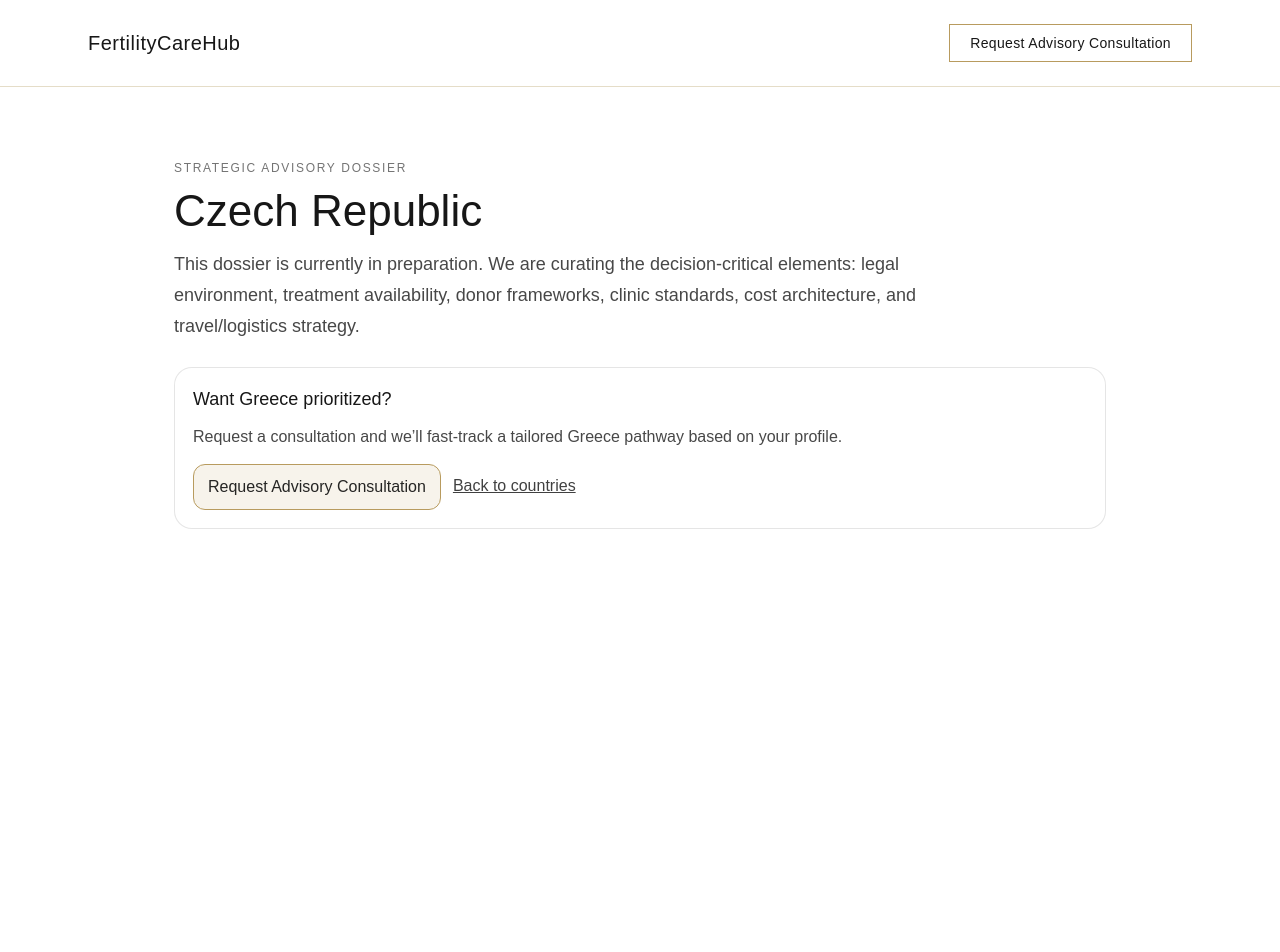
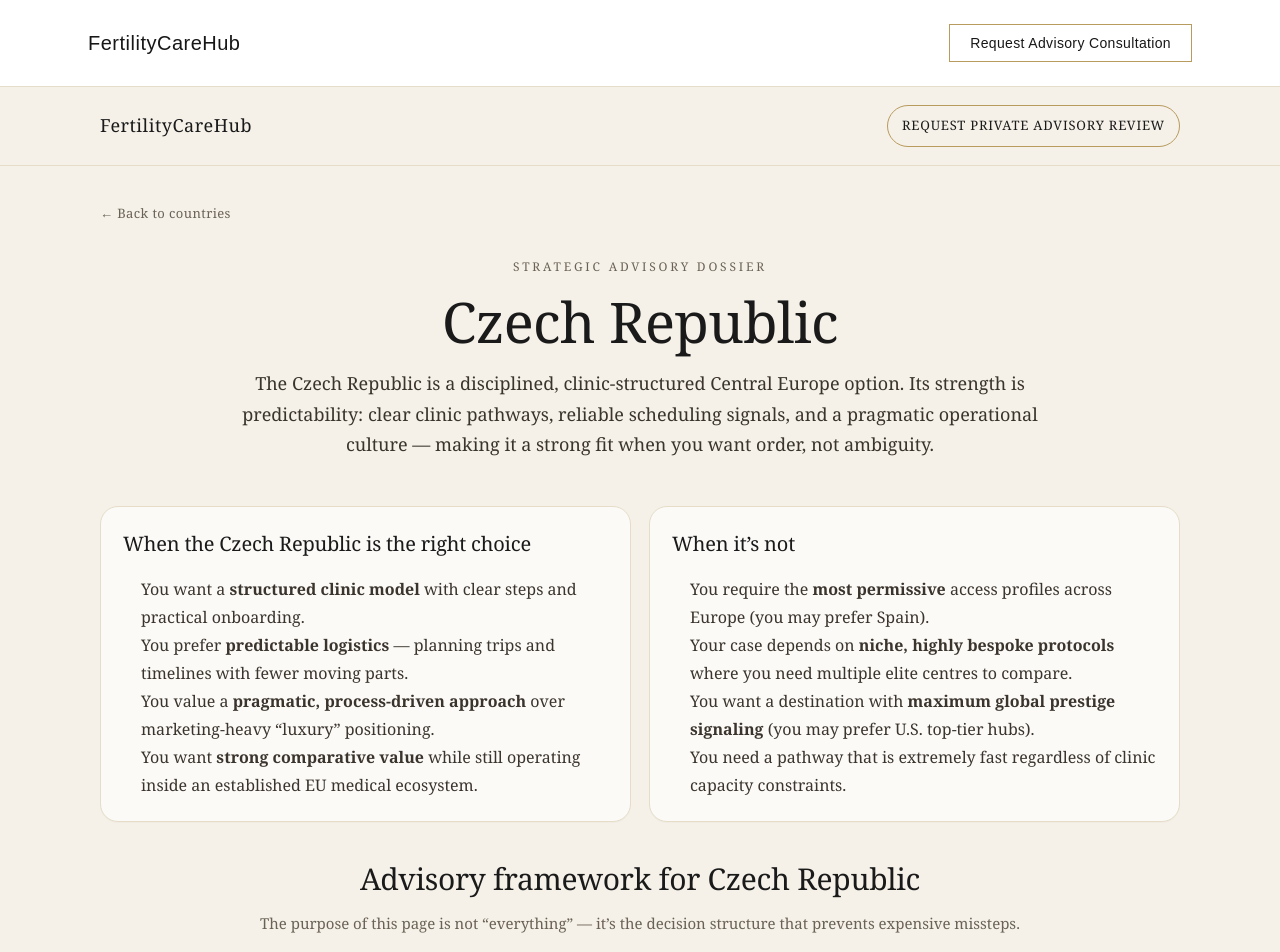
Before and after one commit to fmeliteintl-collab/fertilitycarehub-web, a Next.js app: page /countries/czech-republic in a window 1280 px wide. Shown: the top 952 px of the page. Before the commit the page ends 800 px from the top, so only its background shows below. Built offline with nearby package versions, Linux system fonts and the light colour scheme.

Commit message:
Add Czech Republic dossier page

```diff
--- a/app/countries/czech-republic/page.tsx
+++ b/app/countries/czech-republic/page.tsx
@@ -1,96 +1,353 @@
 import Link from "next/link";
 
-export default function GreeceDossier() {
+export default function CzechRepublicDossier() {
+  const COUNTRY = "Czech Republic";
+  const SLUG = "czech-republic";
+
   return (
-    <main style={{ maxWidth: 980, margin: "0 auto", padding: "72px 24px" }}>
-      <header style={{ marginBottom: 22 }}>
-        <div style={{ fontSize: 12, letterSpacing: "0.14em", textTransform: "uppercase", color: "rgba(0,0,0,0.55)" }}>
-          Strategic Advisory Dossier
-        </div>
-        <h1 style={{ fontSize: 44, lineHeight: 1.1, margin: "10px 0 0" }}>Czech Republic</h1>
-        <p style={{ marginTop: 14, fontSize: 18, lineHeight: 1.7, color: "rgba(0,0,0,0.72)", maxWidth: 760 }}>
-          This dossier is currently in preparation. We are curating the decision-critical elements:
-          legal environment, treatment availability, donor frameworks, clinic standards, cost architecture,
-          and travel/logistics strategy.
-        </p>
-      </header>
-
-      <section
+    <main
+      style={{
+        background: "#F5F1E8",
+        color: "#1A1A1A",
+        minHeight: "100vh",
+        fontFamily:
+          'ui-serif, Georgia, Cambria, "Times New Roman", Times, serif',
+      }}
+    >
+      {/* Header */}
+      <header
         style={{
-          marginTop: 26,
-          border: "1px solid rgba(0,0,0,0.10)",
-          borderRadius: 18,
-          padding: 18,
-          background: "rgba(255,255,255,0.55)",
+          width: "100%",
+          borderBottom: "1px solid #E5DDC8",
+          background: "#F5F1E8",
         }}
       >
-        <h2 style={{ margin: 0, fontSize: 18 }}>Want Greece prioritized?</h2>
-        <p style={{ marginTop: 10, marginBottom: 0, color: "rgba(0,0,0,0.72)", lineHeight: 1.7 }}>
-          Request a consultation and we’ll fast-track a tailored Greece pathway based on your profile.
-        </p>
-
-        <div style={{ marginTop: 14, display: "flex", gap: 12, flexWrap: "wrap" }}>
+        <div
+          style={{
+            maxWidth: 1120,
+            margin: "0 auto",
+            padding: "18px 20px",
+            display: "flex",
+            alignItems: "center",
+            justifyContent: "space-between",
+            gap: 16,
+          }}
+        >
           <Link
-            href="/consultation#request"
+            href="/countries"
             style={{
               textDecoration: "none",
-              padding: "10px 14px",
-              borderRadius: 12,
-              border: "1px solid #B89B5E",
-              background: "rgba(184,155,94,0.12)",
-              color: "rgba(0,0,0,0.85)",
+              color: "#1A1A1A",
+              fontSize: 18,
+              letterSpacing: 0.5,
             }}
           >
-            Request Advisory Consultation
+            FertilityCareHub
           </Link>
 
           <Link
-            href="/countries"
-            style={{ textDecoration: "underline", color: "rgba(0,0,0,0.75)", padding: "10px 0" }}
+            href={`/countries/${SLUG}#consultation`}
+            style={{
+              textDecoration: "none",
+              border: "1px solid #B89B5E",
+              color: "#1A1A1A",
+              padding: "10px 14px",
+              borderRadius: 999,
+              fontSize: 13,
+              letterSpacing: 0.8,
+              textTransform: "uppercase",
+              whiteSpace: "nowrap",
+              background: "transparent",
+            }}
           >
-            Back to countries
+            Request Private Advisory Review
           </Link>
         </div>
-      </section>
+      </header>
+
+      {/* Body */}
+      <div style={{ maxWidth: 1120, margin: "0 auto", padding: "28px 20px 80px" }}>
+        {/* Back link */}
+        <div style={{ marginTop: 6 }}>
+          <Link
+            href="/countries"
+            style={{
+              textDecoration: "none",
+              color: "#6A6256",
+              fontSize: 13,
+              letterSpacing: 0.4,
+            }}
+          >
+            ← Back to countries
+          </Link>
+        </div>
+
+        {/* Hero */}
+        <section style={{ paddingTop: 34, paddingBottom: 28, textAlign: "center" }}>
+          <div
+            style={{
+              fontSize: 12,
+              letterSpacing: 2.8,
+              textTransform: "uppercase",
+              color: "#6A6256",
+              marginBottom: 16,
+            }}
+          >
+            Strategic advisory dossier
+          </div>
+
+          <h1
+            style={{
+              margin: 0,
+              fontSize: 56,
+              lineHeight: 1.05,
+              letterSpacing: -0.6,
+            }}
+          >
+            {COUNTRY}
+          </h1>
+
+          <p
+            style={{
+              margin: "18px auto 0",
+              maxWidth: 860,
+              fontSize: 18,
+              lineHeight: 1.7,
+              color: "#3A342C",
+            }}
+          >
+            The Czech Republic is a disciplined, clinic-structured Central Europe option.
+            Its strength is predictability: clear clinic pathways, reliable scheduling signals,
+            and a pragmatic operational culture — making it a strong fit when you want order,
+            not ambiguity.
+          </p>
+        </section>
+
+        {/* 2-up decision boxes */}
+        <section
+          style={{
+            display: "grid",
+            gridTemplateColumns: "1fr 1fr",
+            gap: 18,
+            marginTop: 18,
+          }}
+        >
+          {/* Right choice */}
+          <div
+            style={{
+              background: "#FBFAF7",
+              border: "1px solid #E5DDC8",
+              borderRadius: 18,
+              padding: "22px 22px",
+              boxShadow: "0 1px 0 rgba(0,0,0,0.02)",
+            }}
+          >
+            <h2 style={{ margin: 0, fontSize: 20, letterSpacing: -0.2 }}>
+              When the Czech Republic is the right choice
+            </h2>
+
+            <ul style={{ margin: "16px 0 0", paddingLeft: 18, color: "#3A342C", lineHeight: 1.75 }}>
+              <li>
+                You want a <b>structured clinic model</b> with clear steps and practical onboarding.
+              </li>
+              <li>
+                You prefer <b>predictable logistics</b> — planning trips and timelines with fewer moving parts.
+              </li>
+              <li>
+                You value a <b>pragmatic, process-driven approach</b> over marketing-heavy “luxury” positioning.
+              </li>
+              <li>
+                You want <b>strong comparative value</b> while still operating inside an established EU medical ecosystem.
+              </li>
+            </ul>
+          </div>
+
+          {/* Not */}
+          <div
+            style={{
+              background: "#FBFAF7",
+              border: "1px solid #E5DDC8",
+              borderRadius: 18,
+              padding: "22px 22px",
+              boxShadow: "0 1px 0 rgba(0,0,0,0.02)",
+            }}
+          >
+            <h2 style={{ margin: 0, fontSize: 20, letterSpacing: -0.2 }}>When it’s not</h2>
+
+            <ul style={{ margin: "16px 0 0", paddingLeft: 18, color: "#3A342C", lineHeight: 1.75 }}>
+              <li>
+                You require the <b>most permissive</b> access profiles across Europe (you may prefer Spain).
+              </li>
+              <li>
+                Your case depends on <b>niche, highly bespoke protocols</b> where you need multiple elite centres to compare.
+              </li>
+              <li>
+                You want a destination with <b>maximum global prestige signaling</b> (you may prefer U.S. top-tier hubs).
+              </li>
+              <li>
+                You need a pathway that is extremely fast regardless of clinic capacity constraints.
+              </li>
+            </ul>
+          </div>
+        </section>
+
+        {/* Framework */}
+        <section style={{ marginTop: 34 }}>
+          <div style={{ textAlign: "center", marginBottom: 16 }}>
+            <h2 style={{ margin: 0, fontSize: 30, letterSpacing: -0.3 }}>
+              Advisory framework for {COUNTRY}
+            </h2>
+            <p
+              style={{
+                margin: "10px auto 0",
+                maxWidth: 820,
+                color: "#6A6256",
+                lineHeight: 1.7,
+                fontSize: 15,
+              }}
+            >
+              The purpose of this page is not “everything” — it’s the decision structure that prevents expensive missteps.
+            </p>
+          </div>
+
+          <div
+            style={{
+              display: "grid",
+              gridTemplateColumns: "repeat(3, 1fr)",
+              gap: 14,
+            }}
+          >
+            {[
+              {
+                title: "Regulatory posture",
+                text: "Clarify who qualifies, what the pathway permits, and what is realistically navigable without surprises.",
+              },
+              {
+                title: "Clinic pathway clarity",
+                text: "Assess intake friction, cycle scheduling predictability, and communication quality — the real operational risk.",
+              },
+              {
+                title: "Cost logic & planning",
+                text: "Understand total cost structure (treatment + travel + buffers) and avoid false ‘cheap’ signals.",
+              },
+            ].map((c) => (
+              <div
+                key={c.title}
+                style={{
+                  background: "#FBFAF7",
+                  border: "1px solid #E5DDC8",
+                  borderRadius: 16,
+                  padding: 18,
+                }}
+              >
+                <div style={{ fontSize: 16, marginBottom: 8, letterSpacing: -0.2 }}>{c.title}</div>
+                <div style={{ color: "#3A342C", lineHeight: 1.7, fontSize: 14 }}>{c.text}</div>
+              </div>
+            ))}
+          </div>
+        </section>
+
+        {/* Vetted options */}
+        <section style={{ marginTop: 34 }}>
+          <div style={{ textAlign: "center", marginBottom: 16 }}>
+            <h2 style={{ margin: 0, fontSize: 30, letterSpacing: -0.3 }}>
+              What we deliberately exclude
+            </h2>
+            <p
+              style={{
+                margin: "10px auto 0",
+                maxWidth: 860,
+                color: "#6A6256",
+                lineHeight: 1.7,
+                fontSize: 15,
+              }}
+            >
+              This is a private advisory posture — we don’t publish exhaustive lists. We curate what matters.
+            </p>
+          </div>
+
+          <div
+            style={{
+              background: "#FBFAF7",
+              border: "1px solid #E5DDC8",
+              borderRadius: 18,
+              padding: 22,
+            }}
+          >
+            <ul style={{ margin: 0, paddingLeft: 18, color: "#3A342C", lineHeight: 1.85 }}>
+              <li>❌ Exhaustive clinic directories (we curate a short list, not 300+).</li>
+              <li>❌ DIY visa/legal step-by-step (we guide and connect vetted partners if needed).</li>
+              <li>❌ Hotel price tables (we recommend a small set of reliable options when relevant).</li>
+              <li>❌ Every treatment detail (we focus on strategic decisions and risk control).</li>
+            </ul>
+          </div>
+        </section>
+
+        {/* Consultation anchor */}
+        <section
+          id="consultation"
+          style={{
+            marginTop: 44,
+            paddingTop: 22,
+            borderTop: "1px solid #E5DDC8",
+          }}
+        >
+          <div
+            style={{
+              background: "#FBFAF7",
+              border: "1px solid #E5DDC8",
+              borderRadius: 18,
+              padding: 24,
+              textAlign: "center",
+            }}
+          >
+            <h2 style={{ margin: 0, fontSize: 28, letterSpacing: -0.2 }}>
+              Private advisory review
+            </h2>
+            <p style={{ margin: "12px auto 0", maxWidth: 820, color: "#6A6256", lineHeight: 1.7 }}>
+              If you want this assessed against your profile (timeline, eligibility, donor pathway, complexity),
+              we’ll review your options privately and propose a structured next-step plan.
+            </p>
+
+            <div style={{ marginTop: 18 }}>
+              <Link
+                href="/consultation"
+                style={{
+                  display: "inline-block",
+                  textDecoration: "none",
+                  border: "1px solid #B89B5E",
+                  padding: "12px 16px",
+                  borderRadius: 999,
+                  color: "#1A1A1A",
+                  fontSize: 13,
+                  letterSpacing: 0.9,
+                  textTransform: "uppercase",
+                  background: "transparent",
+                }}
+              >
+                Review {COUNTRY} Strategy Privately
+              </Link>
+
+              <div style={{ marginTop: 10, fontSize: 13, color: "#6A6256" }}>
+                Discreet, structured guidance aligned to your profile and priorities.
+              </div>
+            </div>
+          </div>
+        </section>
+      </div>
+
+      {/* Responsive fallback */}
+      <style>{`
+        @media (max-width: 900px) {
+          section[style*="grid-template-columns: 1fr 1fr"] {
+            grid-template-columns: 1fr !important;
+          }
+          section div[style*="grid-template-columns: repeat(3, 1fr)"] {
+            grid-template-columns: 1fr !important;
+          }
+          h1 { font-size: 40px !important; }
+        }
+      `}</style>
     </main>
   );
 }
-<section
-  style={{
-    marginTop: 60,
-    paddingTop: 40,
-    borderTop: "1px solid rgba(0,0,0,0.08)",
-  }}
->
-  <h2 style={{ fontSize: 24, marginBottom: 12 }}>
-    Strategic Fit Requires Context
-  </h2>
-
-  <p style={{ color: "rgba(0,0,0,0.70)", lineHeight: 1.7, maxWidth: 760 }}>
-    Jurisdictional selection is rarely about cost alone. It is about legal comfort,
-    donor preferences, timeline tolerance, and long-term family structure.
-    A structured advisory review ensures Spain aligns with your broader objectives.
-  </p>
-
-  <div style={{ marginTop: 24 }}>
-    <a
-      href="/consultation#request"
-      style={{
-        display: "inline-block",
-        padding: "12px 20px",
-        borderRadius: 999,
-        border: "1px solid #B89B5E",
-        textDecoration: "none",
-        color: "#2B2B2B",
-        fontWeight: 500,
-        letterSpacing: "0.02em",
-      }}
-    >
-      Review Czech-Republic Strategy Privately
-    </a>
-
-    <p style={{ marginTop: 10, fontSize: 14, color: "rgba(0,0,0,0.55)" }}>
-      Discreet, structured guidance aligned to your profile and timeline.
-    </p>
-  </div>
-</section>
```
